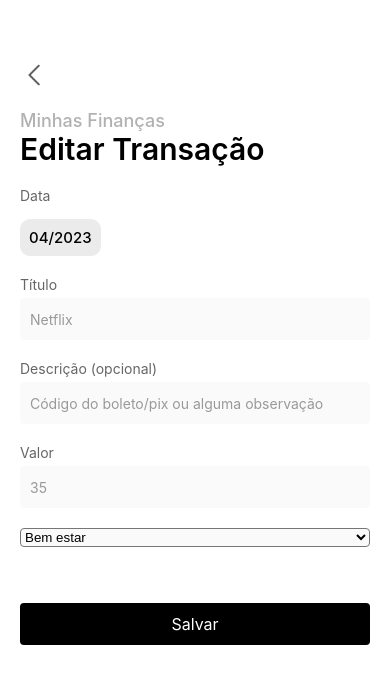
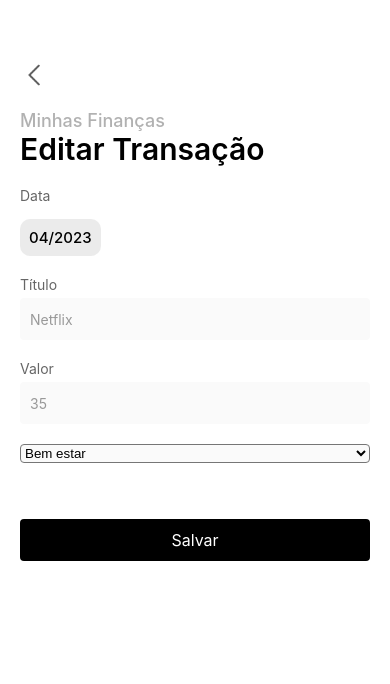
Before and after one commit to rodriguesabner/ifinance-app, a React Native app: screen /Edit in a window 390 px wide. Shown: the top 684 px of the page. Built offline with nearby package versions, Linux system fonts and the light colour scheme; what react-native-root-siblings would draw is missing.

Commit message:
remove description caso a transaction nao for outcome

```diff
--- a/src/screens/Edit/index.tsx
+++ b/src/screens/Edit/index.tsx
@@ -75,8 +75,11 @@ const Edit = () => {
             category,
             date: date.toISOString(),
             type,
-            description,
             userId: sanitizedUser.id
+        }
+
+        if (type === 'outcome') {
+            Object.assing(expense, {description})
         }
 
         await update(db, expense);
@@ -143,10 +146,13 @@ const Edit = () => {
                     <Input placeholder="Netflix" value={name} onChangeText={setName}/>
                 </View>
 
-                <View>
-                    <Label>Descrição (opcional)</Label>
-                    <Input placeholder="Código do boleto/pix ou alguma observação" value={description} onChangeText={setDescription}/>
-                </View>
+                {type === 'outcome' && (
+                    <View>
+                        <Label>Descrição (opcional)</Label>
+                        <Input placeholder="Código do boleto/pix ou alguma observação" value={description}
+                               onChangeText={setDescription}/>
+                    </View>
+                )}
 
                 <View>
                     <Label>Valor</Label>
```
